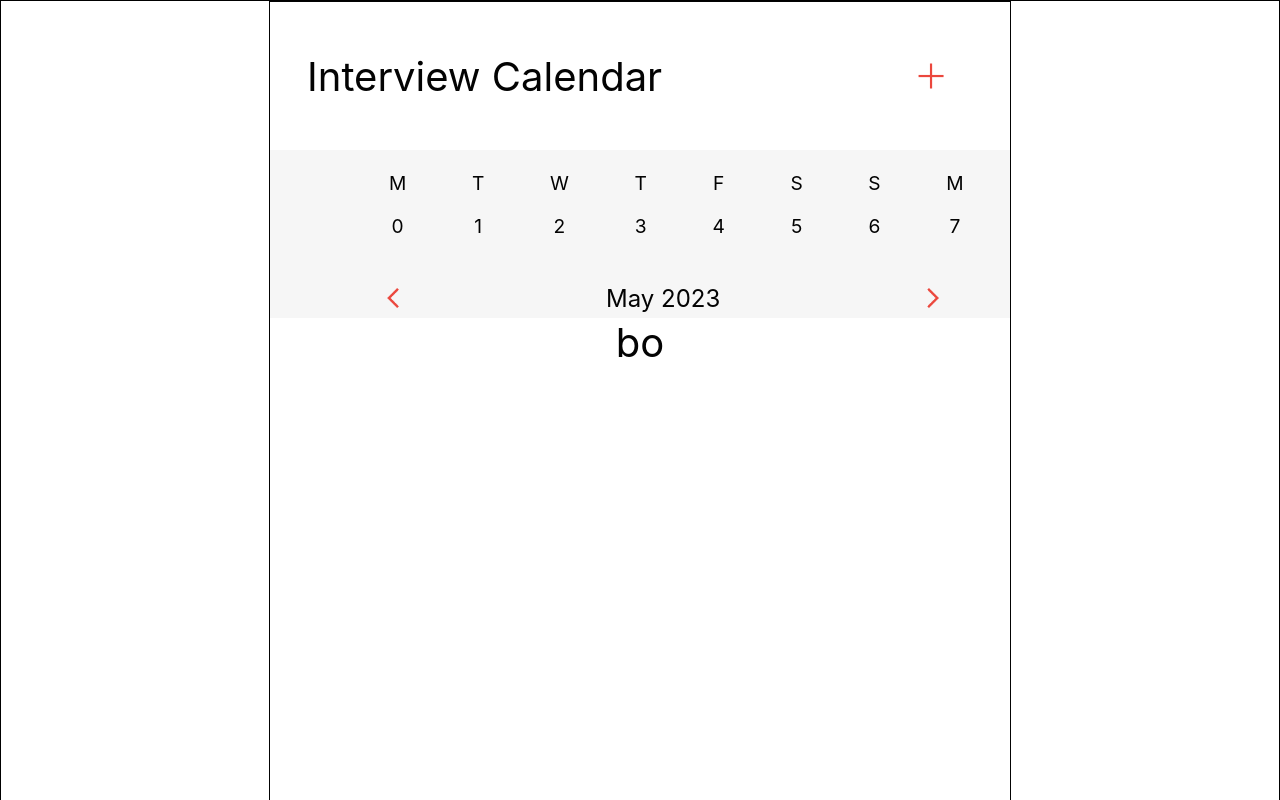
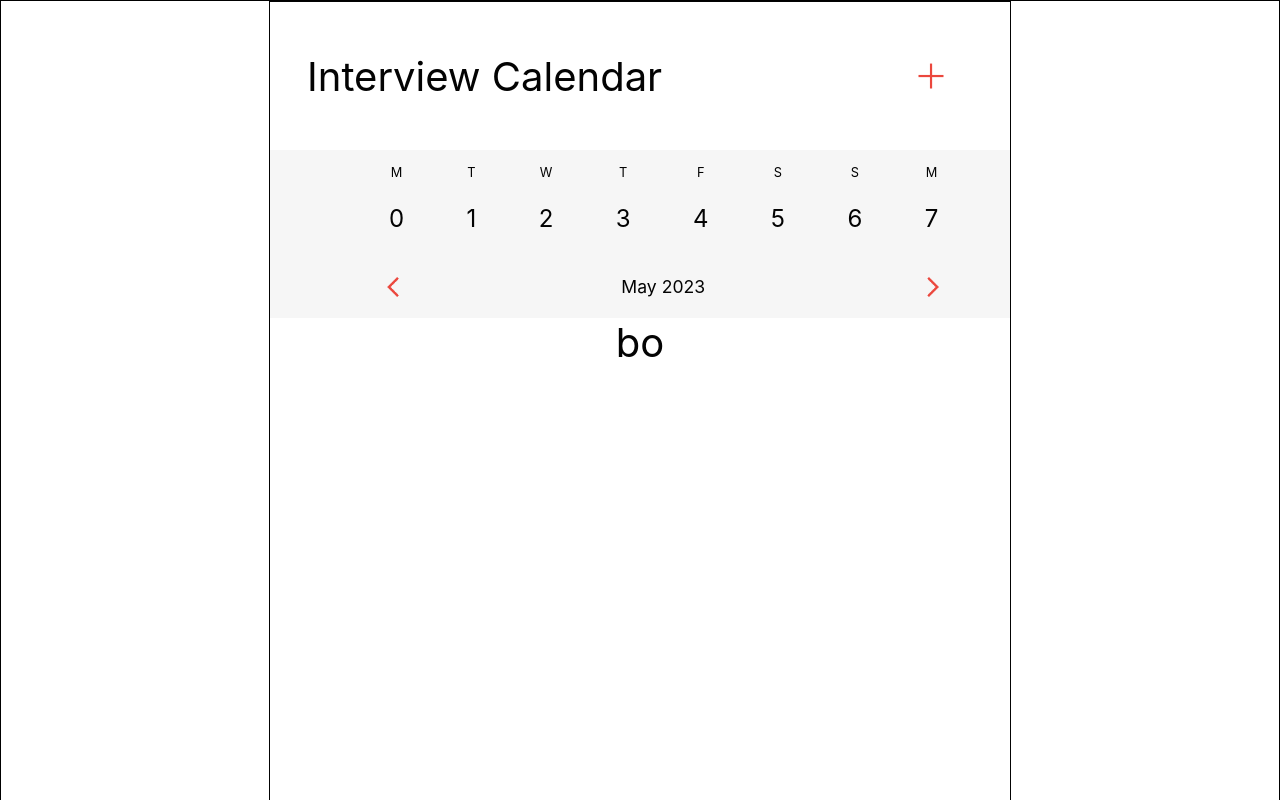
Before and after one commit to Suselfluf/react-calendar, a React (Create React App) app: page / in a window 1280 px wide. Shown: the top 800 px of the page. Built offline with nearby package versions, Linux system fonts and the light colour scheme.

Commit message:
Todo: fix layout for <= 740 px width

```diff
--- a/src/App.css
+++ b/src/App.css
@@ -38,5 +38,5 @@
 }
 
 body::-webkit-scrollbar {
-  display: none;
+  display: none !important;
 }
--- a/src/pages/CalendarPage.jsx
+++ b/src/pages/CalendarPage.jsx
@@ -17,6 +17,8 @@ import {
   AddIcon,
   WeekDaysTitlesTable,
   DateSlider,
+  SliderDaysNamesP,
+  SliderDatesP,
 } from "../styles/calendar.styled.js";
 
 export default function CalendarPage(props) {
@@ -88,7 +90,7 @@ export default function CalendarPage(props) {
                   <DateSlider>
                     {daysRange.map((day) => (
                       <div>
-                        <p>
+                        <SliderDaysNamesP>
                           {
                             weekDayNames[
                               new Date(
@@ -98,8 +100,8 @@ export default function CalendarPage(props) {
                               ).getDay()
                             ]
                           }
-                        </p>
-                        <p
+                        </SliderDaysNamesP>
+                        <SliderDatesP
                           onClick={() => {
                             console.log(
                               new Date(date.getFullYear(), date.getMonth(), day)
@@ -108,7 +110,7 @@ export default function CalendarPage(props) {
                           key={day}
                         >
                           {day}
-                        </p>
+                        </SliderDatesP>
                       </div>
                     ))}
                   </DateSlider>
--- a/src/styles/calendar.styled.js
+++ b/src/styles/calendar.styled.js
@@ -4,7 +4,7 @@ import { device } from "../consts/Consts";
 export const Wrapper = styled.div`
   font-size: 2.5em;
   text-align: center;
-  display: grid;
+  display: block;
   border: 1px solid;
   background-color: #ffffff;
   justify-items: center;
@@ -15,29 +15,46 @@ export const Wrapper = styled.div`
 
 export const CalendarWindow = styled.div`
   color: #030303;
-  display: grid;
+  margin: auto;
+  display: block;
   border: 1px solid;
   background-color: #ffffff;
   @media ${device.mobile} {
     width: 740px;
   }
   @media ${device.mobileSmall} {
-    width: calc(100% - 20%);
-    min-width: 240px;
+    // width: calc(100%);
+    // min-width: 0px;
   }
 `;
 
 export const Header = styled.div`
   height: 148px;
   display: grid;
-  grid-template-columns: 2fr 1fr;
   align-items: center;
   justify-items: start;
-  margin: 0 0 0 5%;
+  @media ${device.mobile} {
+    grid-template-columns: 2fr 1fr;
+    margin: 0 0 0 5%;
+  }
+  @media ${device.mobileSmall} {
+    grid-template-columns: 1fr 1fr;
+    width: auto;
+  }
+`;
+
+export const AddIcon = styled.img`
+  @media ${device.mobile} {
+    width: 30px;
+    padding-left: 60%;
+  }
+  @media ${device.mobileSmall} {
+    width: 20px;
+  }
 `;
 
 export const MonthYearChoice = styled.p`
-  font-size: 0.6em;
+  font-size: 1.1rem;
 `;
 
 export const DaysOptionsSliderWrapper = styled.div`
@@ -45,6 +62,9 @@ export const DaysOptionsSliderWrapper = styled.div`
   height: 168px;
   @media ${device.mobile} {
     width: 740px;
+  }
+  @media ${device.mobileSmall} {
+    width: calc(100% - 60%);
   }
 `;
 
@@ -68,7 +88,13 @@ export const DateSlider = styled.div`
     display: flex;
     position: relative;
     alignitems: center;
-    gap: 4.1rem;
+    gap: 3.9rem;
+  }
+  @media ${device.mobileSmall} {
+    display: flex;
+    position: relative;
+    alignitems: center;
+    gap: 1.1rem;
   }
 `;
 
@@ -100,10 +126,10 @@ export const MonthSliderIcon = styled.img`
   }
 `;
 
-export const AddIcon = styled.img`
-  width: 30px;
-  padding-left: 60%;
-  @media ${device.mobileSmall} {
-    width: 20px;
-  }
+export const SliderDaysNamesP = styled.p`
+  font-size: 0.8rem;
 `;
+
+export const SliderDatesP = styled.p`
+  font-size: 1.5rem;
+`;
```
